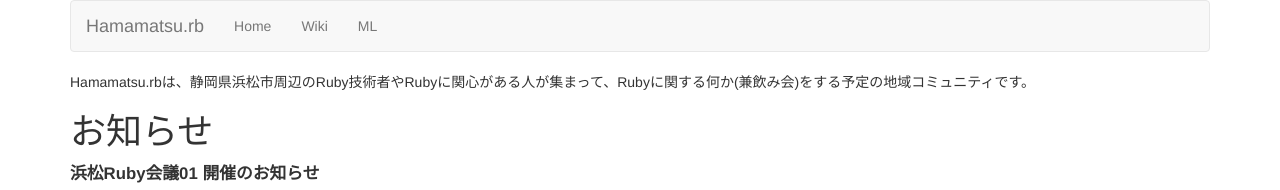
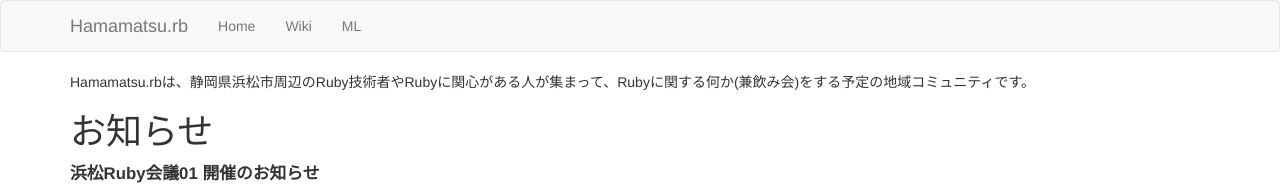
Before and after one commit to hamamatsu-rb/hamamatsu-rb.github.com, a Jekyll site: the page built from index.md, in a window 1280 px wide. Shown: the top 190 px of the page. Built offline with Jekyll 4.4.1, drawn with Linux system fonts in a browser that asks for light colours; nearby versions of some CDN libraries; Markdown is read by kramdown in place of the engine named in the settings.

Commit message:
ヘッダをコンテナの外に

```diff
--- a/_layouts/default.html
+++ b/_layouts/default.html
@@ -14,7 +14,6 @@
    <link rel="stylesheet" href="css/screen.css" type="text/css" media="screen, projection" />
  </head>
 <body>
-<div class="container">
   <nav class="navbar navbar-default">
     <div class="container">
       <div class="navbar-header">
@@ -31,9 +30,8 @@
       </div>
     </div>
   </nav>
-
+  <div class="container">
   {{ content }}
-
     <div class="footer">
       <p>
         &copy;2011 Hamamatsu.rb. Powered by <a href="">Jekyll</a>.
```
Lines whose indentation alone changed are shown as unchanged.
